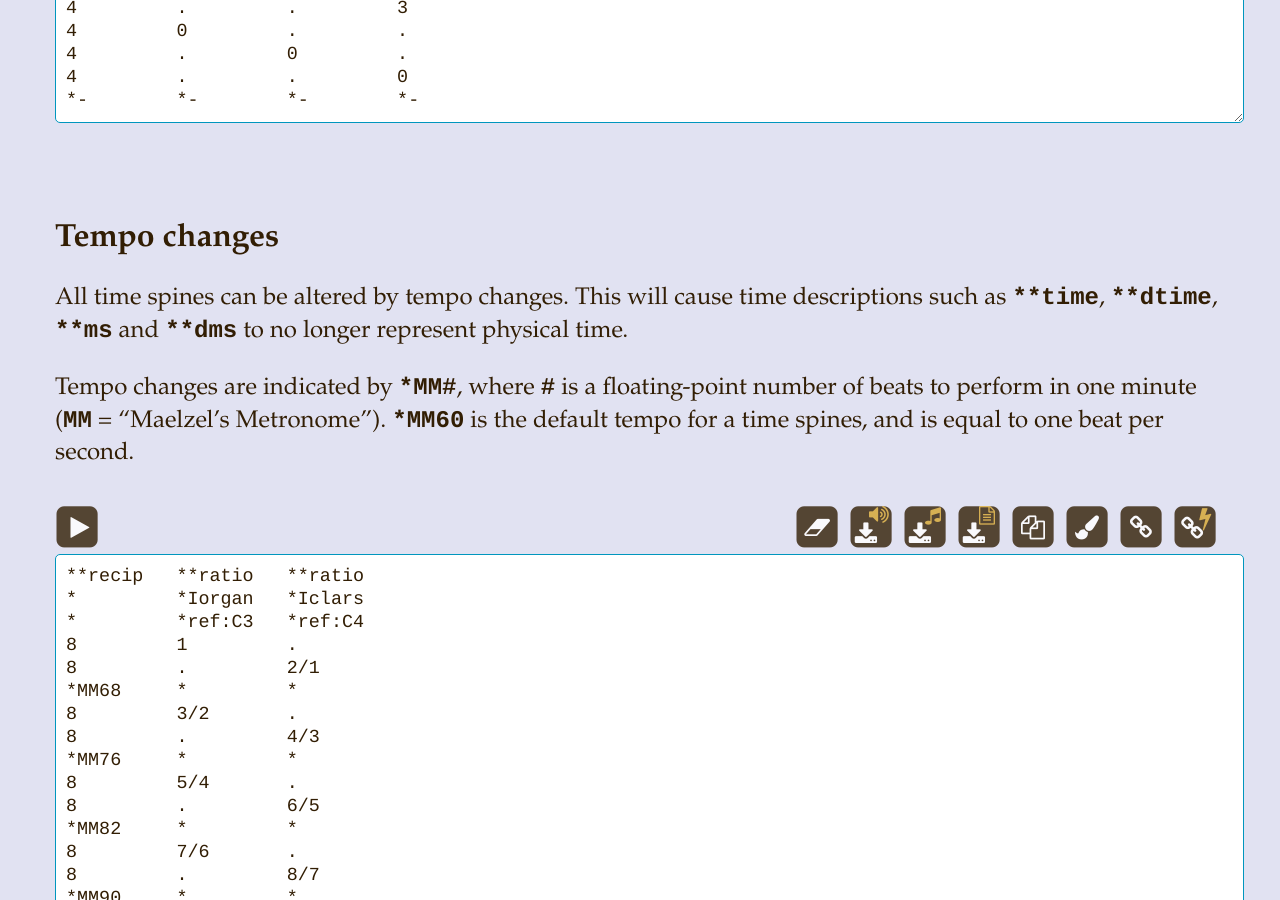
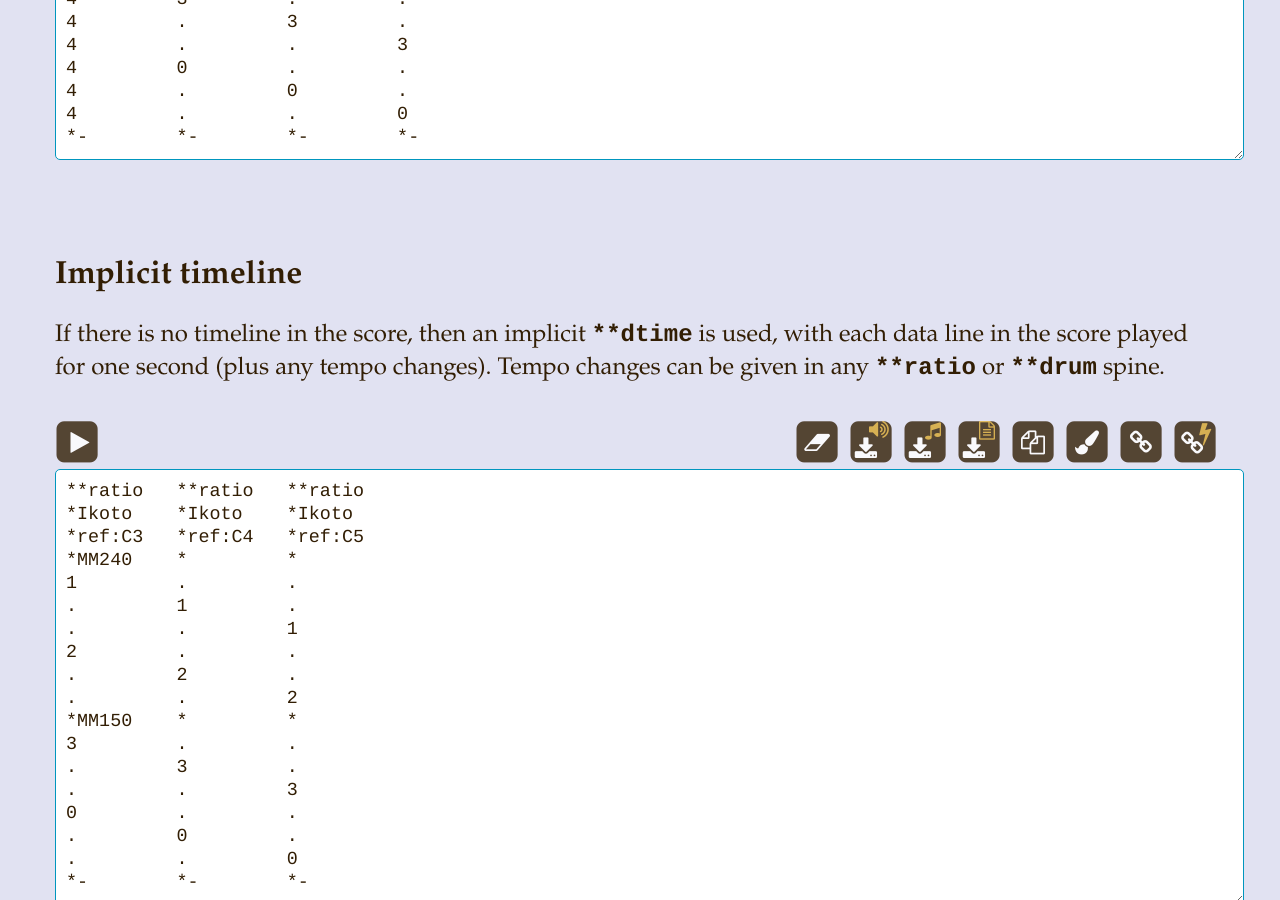
Before and after one commit to craigsapp/ratioscore, a Jekyll site: the page built from doc/timeline/index.md, in a window 1280 px wide and 900 px high, scrolled down 4061 px. Built offline with Jekyll 4.4.1, drawn with Linux system fonts in a browser that asks for light colours; some of the changed text lies outside the part shown.

Commit message:
Add documentaiton for implicit timelines.

```diff
--- a/doc/timeline/index.md
+++ b/doc/timeline/index.md
@@ -16,6 +16,7 @@ score, with possibilities being:
 | `**ms`         | Absolute time in milliseconds seconds.       |
 | `**dms`        | Delta time in milliseconds seconds.          |
 | `**recip`      | Musical time in divisions of a whole note.   |
+| *none*         | No timeline: treat each data line as 1 second long.   |
 
 
 
@@ -164,6 +165,33 @@ quintuplet sixteenth note.
 *-	*-	*-	*-
 </script>
 
+<h2> Implicit timeline </h2>
+
+If there is no timeline in the score, then an implicit `**dtime` is used, with each
+data line in the score played for one second (plus any tempo changes).  Tempo changes
+can be given in any `**ratio` or `**drum` spine.
+
+{% include ratioscore.html id="implicit" %}
+<script type="application/x-ratioscore" id="implicit">
+**ratio	**ratio	**ratio
+*Ikoto	*Ikoto	*Ikoto
+*ref:C3	*ref:C4	*ref:C5
+*MM240	*	*
+1	.	.
+.	1	.
+.	.	1
+2	.	.
+.	2	.
+.	.	2
+*MM150	*	*
+3	.	.
+.	3	.
+.	.	3
+0	.	.
+.	0	.
+.	.	0
+*-	*-	*-
+</script>
 
 
 <h2> Tempo changes </h2>
```
Also changed, not shown: other parts of doc/timeline/index.md (+1 -1 lines).
